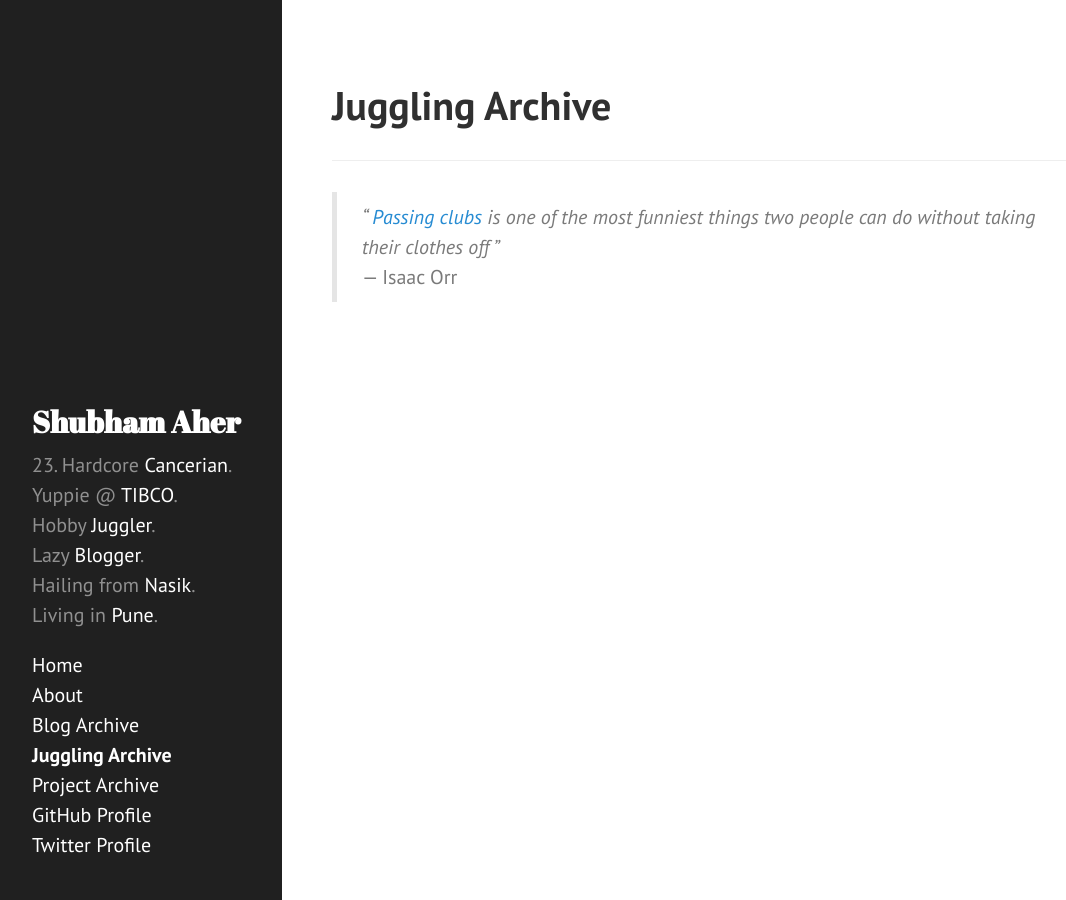
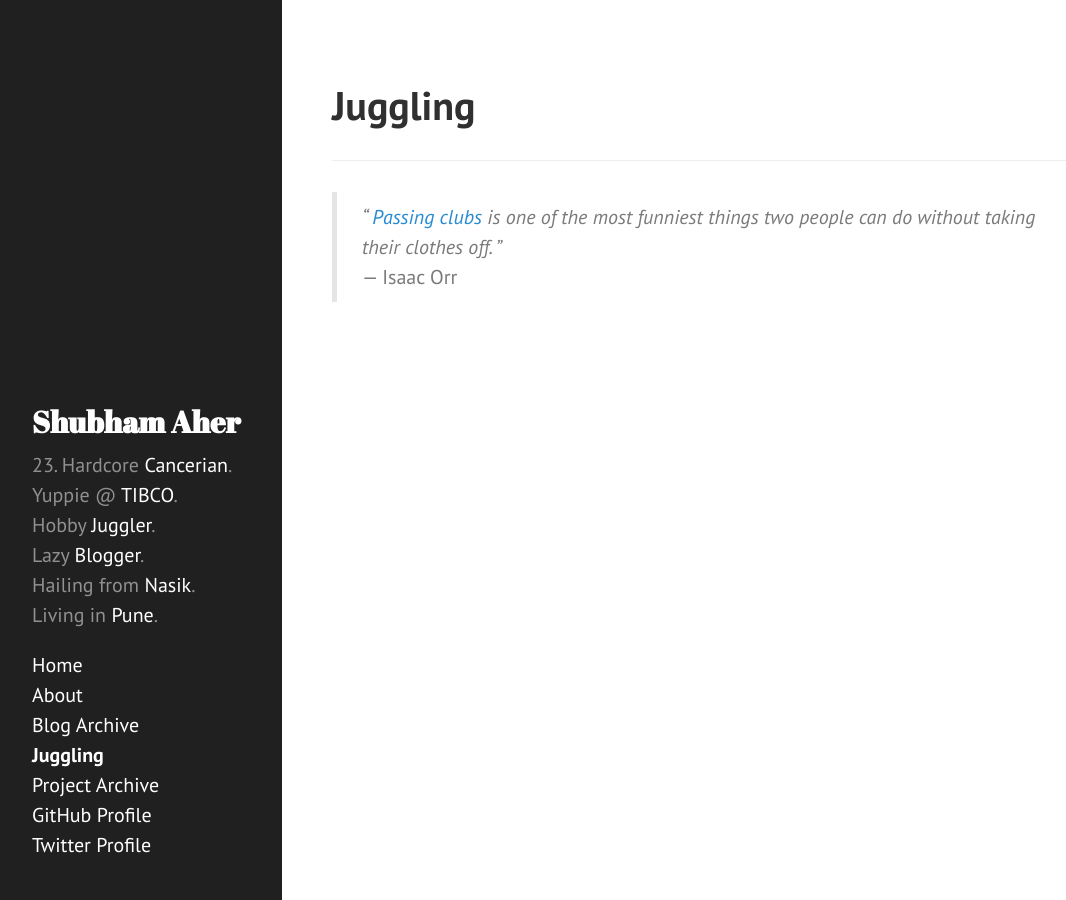
Before and after one commit to shubham-aher/shubham-aher.github.io, a Jekyll site: the page built from juggling.md, in a window 1280 px wide. Shown: the whole page, without its empty margins (8-1074 px from the left). Built offline with Jekyll 4.4.1, drawn with Linux system fonts in a browser that asks for light colours; Markdown is read by kramdown in place of the engine named in the settings; comment, search, counter and statistics services are not loaded.

```diff
--- a/404.html
+++ b/404.html
@@ -6,6 +6,6 @@ permalink: 404.html
 
 <div class="page">
   <h1 class="page-title">Error 404: Babaji ka Thullu !</h1>
-  <p class="lead">Sorry, we've misplaced that URL or it's pointing to something that doesn't exist. <a href="{{ site.baseurl }}">Head back home</a> to try finding it again.</p>
-  <img src="http://whatisthemeaning.net/wp-content/uploads/2014/12/meaning-of-babaji-ka-thullu.png" alt="Babaji ka Thullu !">
+  <p class="lead">Oops, its a bummer ! May be you have mis-typed the URL or the page does not exist here. <a href="{{ site.baseurl }}">Head back home</a> to try finding it again.</p>
+  <img src="/public/thullu.png" alt="Babaji ka Thullu !">
 </div>
--- a/_config.yml
+++ b/_config.yml
@@ -1,5 +1,5 @@
 # Dependencies
-markdown:         redcarpet
+markdown:         kramdown
 highlighter:      rouge
 
 # Permalinks
@@ -10,7 +10,7 @@ relative_permalinks: true
 # Setup
 title:            Shubham Aher
 tagline:          'Blog'
-description:      '23. Hardcore <a href="http://www.chetannarain.com/teaser.html#CancerMan" target="_blank">Cancerian</a>.<br>Yuppie @ <a href="http://tibco.com" target="_blank">TIBCO</a>.<br>Hobby <a href="http://shubhamaher.com/juggling" target="_blank">Juggler</a>.<br>Lazy <a href="http://shubhamaher.com/blog">Blogger</a>.<br>Hailing from <a href="http://en.wikipedia.org/wiki/Nashik" target="_blank">Nasik</a>.<br>Living in <a href="http://en.wikipedia.org/wiki/Pune" target="_blank">Pune</a>.'
+description:      '23. Hardcore <a href="https://www.facebook.com/notes/whats-your-sun-sign-book-by-chetan-d-narain/cancer-man-by-chetan-d-narain/284585004897150" target="_blank">Cancerian</a>.<br>Yuppie @ <a href="http://tibco.com" target="_blank">TIBCO</a>.<br>Hobby <a href="http://shubhamaher.com/juggling">Juggler</a>.<br>Lazy <a href="http://shubhamaher.com/blog">Blogger</a>.<br>Hailing from <a href="http://en.wikipedia.org/wiki/Nashik" target="_blank">Nasik</a>.<br>Living in <a href="http://en.wikipedia.org/wiki/Pune" target="_blank">Pune</a>.'
 url:              http://shubhamaher.com
 baseurl:          /
 
--- /dev/null
+++ b/_includes/statcounter_analytics.html
@@ -0,0 +1,14 @@
+<!-- Start of StatCounter Code for Default Guide -->
+<script type="text/javascript">
+var sc_project=7869204;
+var sc_invisible=1;
+var sc_security="b4fe779a";
+</script>
+<script type="text/javascript"
+src="http://www.statcounter.com/counter/counter.js"></script>
+<noscript><div class="statcounter"><a title="tumblr visitor"
+href="http://statcounter.com/tumblr/" target="_blank"><img
+class="statcounter"
+src="http://c.statcounter.com/7869204/0/b4fe779a/1/"
+alt="tumblr visitor"></a></div></noscript>
+<!-- End of StatCounter Code for Default Guide -->
--- a/_layouts/default.html
+++ b/_layouts/default.html
@@ -11,6 +11,6 @@
     <div class="content container">
       {{ content }}
     </div>
-
+  {% include statcounter_analytics.html %}
   </body>
 </html>
--- a/juggling.md
+++ b/juggling.md
@@ -1,6 +1,6 @@
 ---
 layout: page
-title: Juggling Archive
+title: Juggling
 permalink: juggling/
 ---
       {% assign pages_list = site.pages | sort:"name" %}
@@ -13,4 +13,4 @@ permalink: juggling/
       {% endfor %}
 
 ---
->*&ldquo; <a href="http://en.wikipedia.org/wiki/Passing_(juggling)" target="_blank">Passing clubs</a> is one of the most funniest things two people can do without taking their clothes off &rdquo;*<br>&mdash; Isaac Orr
+>*&ldquo; <a href="http://en.wikipedia.org/wiki/Passing_(juggling)" target="_blank">Passing clubs</a> is one of the most funniest things two people can do without taking their clothes off. &rdquo;*<br>&mdash; Isaac Orr
```
Also changed, not shown: public/thullu.png (added).
